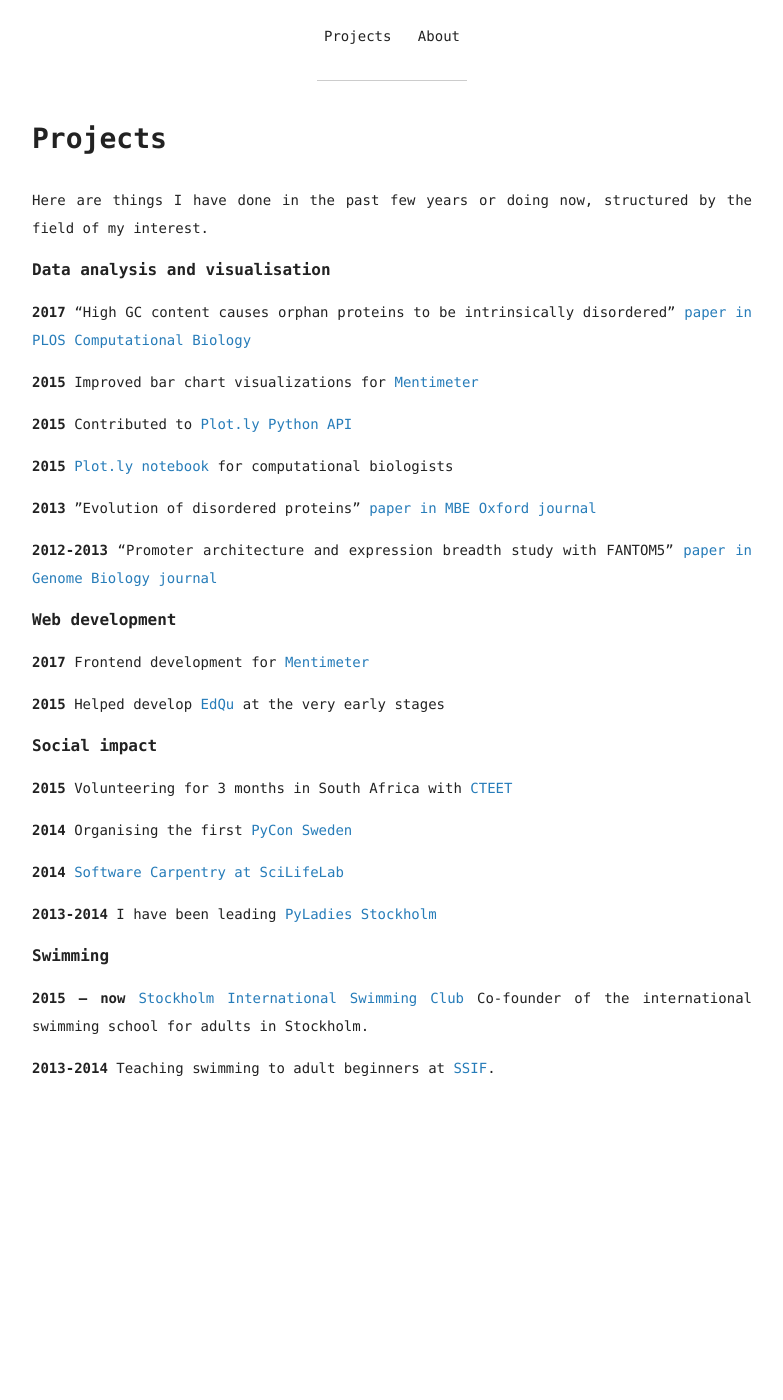
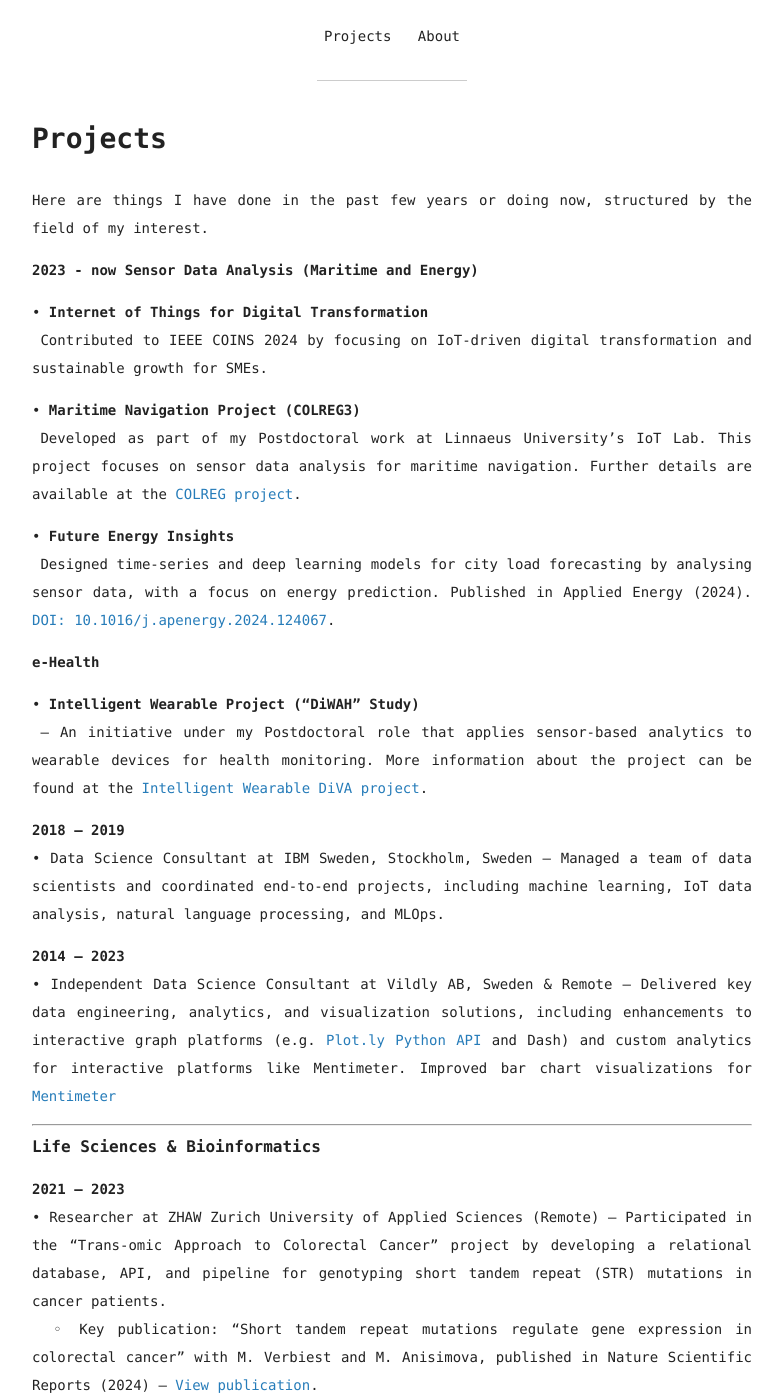
Before and after one commit to merenlin/merenlin.github.io, a Jekyll site: the page built from projects.md, in a window 1280 px wide and 1400 px high, scrolled down 295 px. Shown: the whole window, without its empty margins (248-1031 px from the left). Built offline with Jekyll 4.4.1, drawn with Linux system fonts in a browser that asks for light colours; a script that is not in the unit is left out; before the commit the page ends 1391 px from its top, so only the background shows below that; some of the changed text lies outside the part shown.

Commit message:
Update projects.md

```diff
--- a/projects.md
+++ b/projects.md
@@ -10,41 +10,86 @@
 Here are things I have done in the past few years or doing now, structured by the field of my interest.
 
 
-## Data analysis and visualisation
+**2023 - now**
+**Sensor Data Analysis (Maritime and Energy)**
 
-**2017** "High GC content causes orphan proteins to be intrinsically disordered" [paper in PLOS Computational Biology](http://journals.plos.org/ploscompbiol/article?id=10.1371/journal.pcbi.1005375)
+• **Internet of Things for Digital Transformation**
+ Contributed to IEEE COINS 2024 by focusing on IoT-driven digital transformation and sustainable growth for SMEs.
 
-**2015** Improved bar chart visualizations for [Mentimeter](https://www.mentimeter.com/)
+• **Maritime Navigation Project (COLREG3)**
+ Developed as part of my Postdoctoral work at Linnaeus University’s IoT Lab. This project focuses on sensor data analysis for maritime navigation. Further details are available at the [COLREG project](https://research.chalmers.se/publication/540274).
 
-**2015** Contributed to [Plot.ly Python API](https://github.com/plotly/python-api/pull/274)
+• **Future Energy Insights**
+ Designed time-series and deep learning models for city load forecasting by analysing sensor data, with a focus on energy prediction. Published in Applied Energy (2024). [DOI: 10.1016/j.apenergy.2024.124067](https://doi.org/10.1016/j.apenergy.2024.124067).
 
-**2015** [Plot.ly notebook](https://plot.ly/ipython-notebooks/bioinformatics/) for computational biologists
+**e-Health**
 
-**2013** "Evolution of disordered proteins" [paper in MBE Oxford journal](http://mbe.oxfordjournals.org/content/30/12/2645.short)
-
-**2012-2013** "Promoter architecture and expression breadth study with FANTOM5" [paper in Genome Biology journal](https://genomebiology.biomedcentral.com/articles/10.1186/s13059-014-0413-3#)
+• **Intelligent Wearable Project ("DiWAH" Study)**
+ – An initiative under my Postdoctoral role that applies sensor-based analytics to wearable devices for health monitoring. More information about the project can be found at the [Intelligent Wearable DiVA project](https://lnu.se/en/research/research-groups/linnaeus-university-centre-for-data-intensive-sciences-and-applications/seed-projects/seed-project-development-of-an-intelligent-wearable-the-diwah-study/).
 
 
-## Web development
-**2017** Frontend development for [Mentimeter](https://www.mentimeter.com/)
+**2018 – 2019**
+• Data Science Consultant at IBM Sweden, Stockholm, Sweden – Managed a team of data scientists and coordinated end-to-end projects, including machine learning, IoT data analysis, natural language processing, and MLOps.
 
-**2015** Helped develop [EdQu](https://www.edqu.se/) at the very early stages
+**2014 – 2023**
+• Independent Data Science Consultant at Vildly AB, Sweden & Remote – Delivered key data engineering, analytics, and visualization solutions, including enhancements to interactive graph platforms (e.g. [Plot.ly Python API](https://github.com/plotly/python-api/pull/274) and Dash) and custom analytics for interactive platforms like Mentimeter.  Improved bar chart visualizations for [Mentimeter](https://www.mentimeter.com/)
 
+---
 
-## Social impact
+## Life Sciences & Bioinformatics
 
-**2015** Volunteering for 3 months in South Africa with [CTEET](http://cteet.co.za/)
+**2021 – 2023**
+• Researcher at ZHAW Zurich University of Applied Sciences (Remote) – Participated in the “Trans-omic Approach to Colorectal Cancer” project by developing a relational database, API, and pipeline for genotyping short tandem repeat (STR) mutations in cancer patients.
+  ◦ Key publication: "Short tandem repeat mutations regulate gene expression in colorectal cancer" with M. Verbiest and M. Anisimova, published in Nature Scientific Reports (2024) – [View publication](https://www.nature.com/articles/s41598-024-53739-0).
+  ◦ Also collaborated on statistical data analysis and pipeline development integrating sequencing data matching with image analysis – further details can be explored via the [Mucin Project](https://pubmed.ncbi.nlm.nih.gov/34475526/).
 
-**2014** Organising the first [PyCon Sweden](http://merenlin.com/2014/05/first-pycon-sweden/)
+**2012 – 2023**
+• PhD Research at Stockholm University/SciLifeLab, Sweden – Investigated intrinsic disorder in proteins relevant to human diseases and developed the WebSTR platform for large-scale biological and medical data sharing.
 
-**2014** [Software Carpentry at SciLifeLab](http://merenlin.com/2014/06/software-carpentry-scilifelab/)
+**2017**
+• "High GC content causes orphan proteins to be intrinsically disordered" [paper in PLOS Computational Biology](http://journals.plos.org/ploscompbiol/article?id=10.1371/journal.pcbi.1005375)
 
-**2013-2014** I have been leading [PyLadies Stockholm](http://merenlin.com/2013/06/pyladies-now-in-stockholm/)
+**2013**
+• "Evolution of disordered proteins" [paper in MBE Oxford journal](http://mbe.oxfordjournals.org/content/30/12/2645.short)
 
+**2012–2013**
+• "Promoter architecture and expression breadth study with FANTOM5" [paper in Genome Biology journal](https://genomebiology.biomedcentral.com/articles/10.1186/s13059-014-0413-3#)
+
+---
+
+## Web Development
+
+**2017**
+• Frontend development for [Mentimeter](https://www.mentimeter.com/)
+
+---
+
+## Social Impact & Educational Initiatives
+
+**2024 – current**
+• SEFI Handbook on Transferable Competencies and Skills in Engineering Education – Currently co-authoring a chapter titled “How to evaluate interventions that teach transferable competencies and skills” (Part 5 – Evaluating needs, interventions, and outcomes) in collaboration with EPFL. More details can be found at the [Call for Authors](https://www.sefi.be/2024/08/27/call-for-authors-sefi-handbook-on-transferable-competencies-and-skills-in-engineering-education/).
+
+**2023**
+• 3TPlay Method Training Participant – Participated in an intensive training program on the 3TPlay method to enhance innovative teaching and learning techniques.
+
+**2015**
+• Volunteered for 3 months in South Africa with [CTEET](http://cteet.co.za/)
+
+**2014**
+• Organised the first [PyCon Sweden](http://merenlin.com/2014/05/first-pycon-sweden/)
+
+**2014**
+• Conducted [Software Carpentry at SciLifeLab](http://merenlin.com/2014/06/software-carpentry-scilifelab/)
+
+**2013–2014**
+• Led [PyLadies Stockholm](http://merenlin.com/2013/06/pyladies-now-in-stockholm/)
+
+---
 
 ## Swimming
 
-**2015 – now** [Stockholm International Swimming Club](http://www.stockholmswimmingclub.se/) Co-founder of the international swimming school for adults
-in Stockholm.
+**2015 – now**
+• [Stockholm International Swimming Club](http://www.stockholmswimmingclub.se/) – Co-founder of the international swimming school for adults in Stockholm.
 
-**2013-2014** Teaching swimming to adult beginners at [SSIF](http://www.stockholmsstudentersif.se/).
+**2013–2014**
+• Taught swimming to adult beginners at [SSIF](http://www.stockholmsstudentersif.se/).
```
